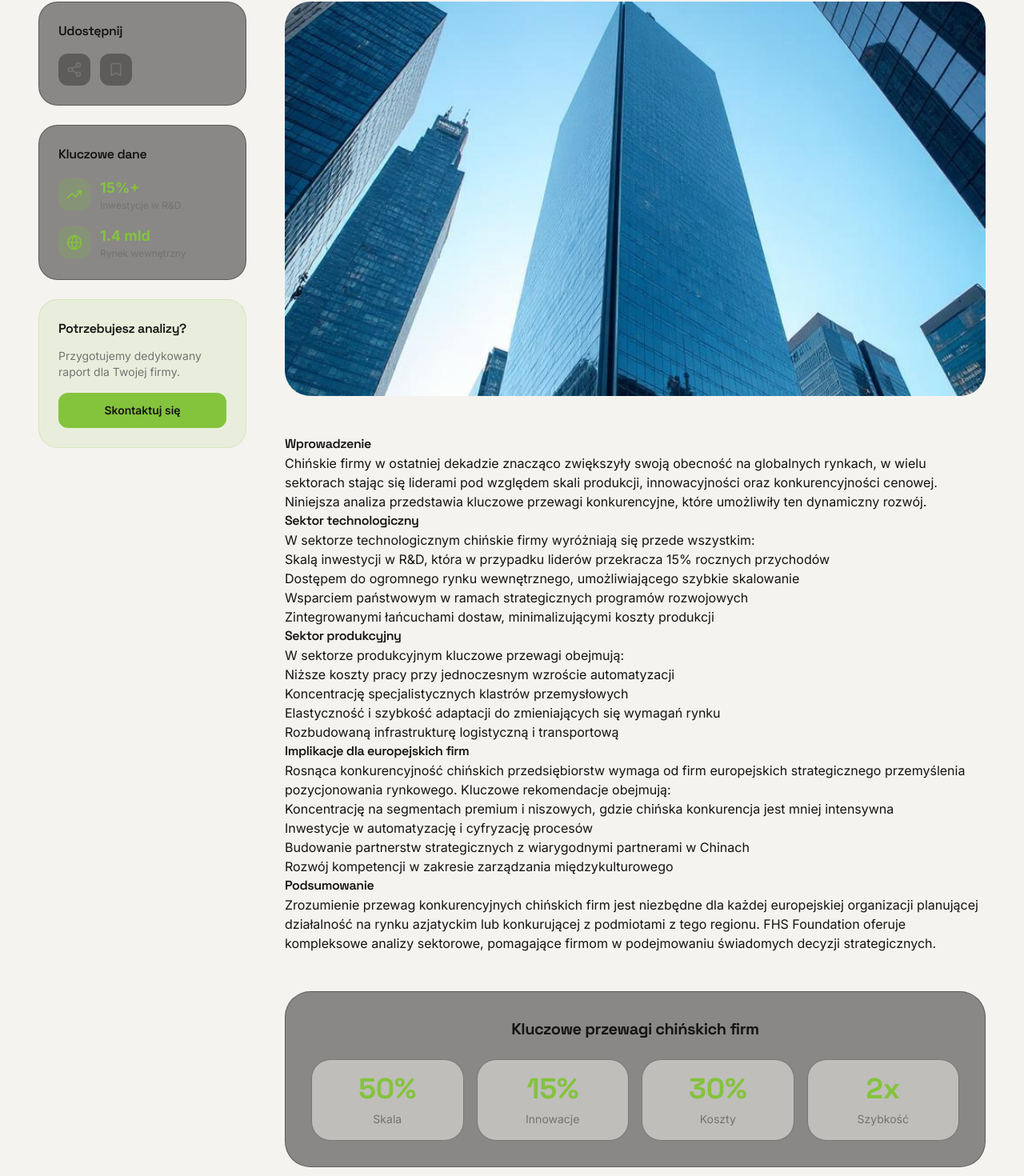
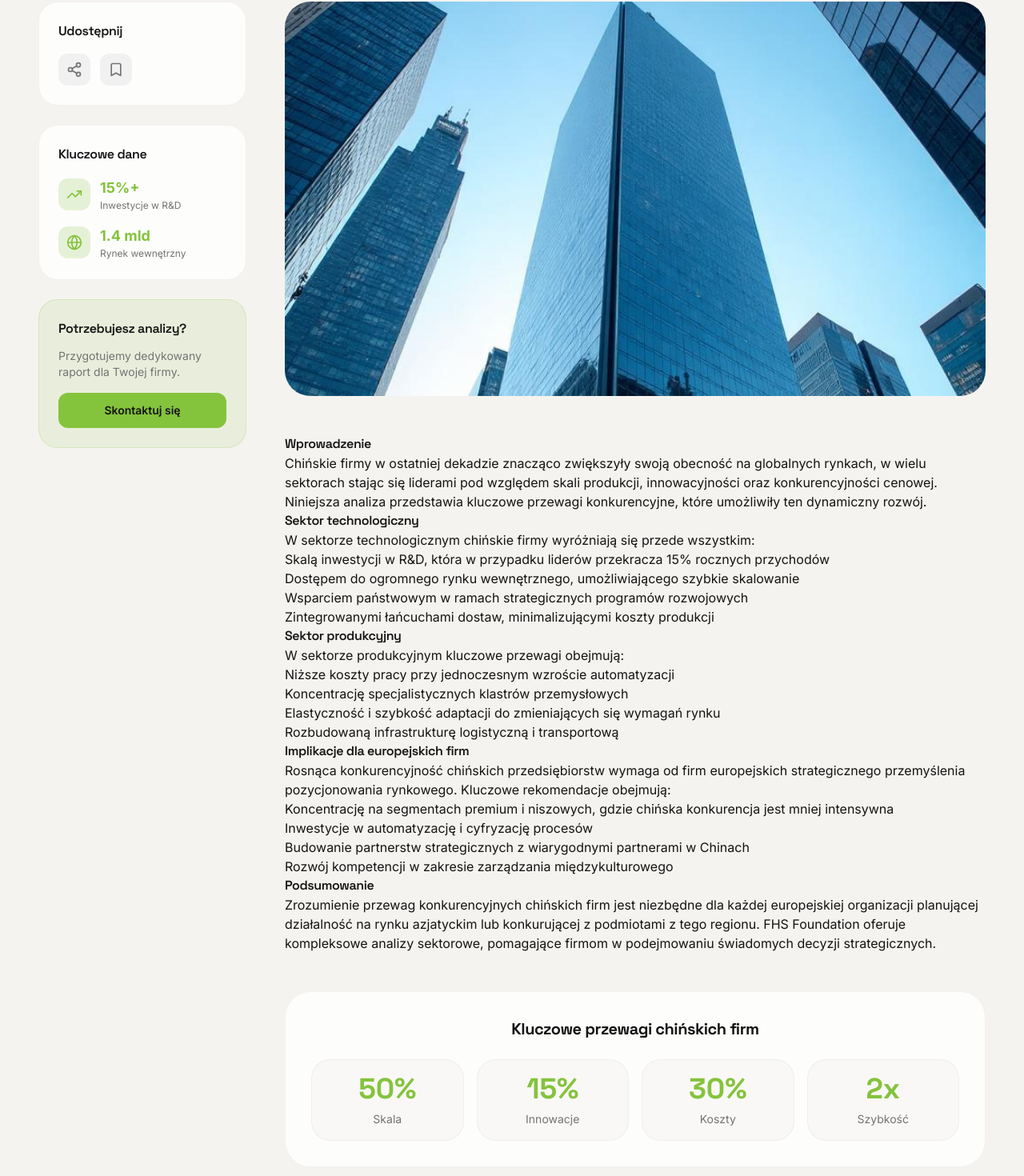
Before and after one commit to MatPawluk/fhs-fundacja-cms, a React (Vite) app: page /baza-wiedzy/automatyzacja-robotyzacja-chiny in a window 1280 px wide. Shown: the part 506-1976 px from the top of the page at 80% size. Built offline with nearby package versions, Linux system fonts and the light colour scheme; the HTML template or start-up script is replaced by a standard one.

Commit message:
Unified to light theme across pages
Co-authored-by: adriannkwamu <265244291+adriannkwamu@users.noreply.github.com>

```diff
--- a/src/components/CaseStudiesSection.tsx
+++ b/src/components/CaseStudiesSection.tsx
@@ -37,7 +37,7 @@ export const CaseStudiesSection = () => {
               <motion.div animate={{ rotateY: flippedCard === index ? 180 : 0 }} transition={{ duration: 0.6 }} className="relative w-full h-full preserve-3d" style={{ transformStyle: 'preserve-3d' }}>
                 <div className="absolute inset-0 rounded-3xl overflow-hidden backface-hidden" style={{ backfaceVisibility: 'hidden' }}>
                   <img src={caseStudyImages[study.imageKey]} alt={study.name} className="w-full h-full object-cover" />
-                  <div className="absolute inset-0 bg-gradient-to-t from-[#1a1a1a] via-[#1a1a1a]/50 to-transparent" />
+                  <div className="absolute inset-0 bg-gradient-to-t from-[#f5f3ef] via-[#f5f3ef]/50 to-transparent" />
                   <div className="absolute bottom-0 left-0 right-0 p-6">
                     <span className="text-lime text-sm font-medium uppercase tracking-wider">{study.category}</span>
                     <h3 className="font-display text-2xl font-bold text-gray-900 mt-2">{study.name}</h3>
--- a/src/components/TeamCarousel.tsx
+++ b/src/components/TeamCarousel.tsx
@@ -22,8 +22,8 @@ export const TeamCarousel = () => {
   return (
     <section className="py-16 overflow-hidden" style={{ backgroundColor: '#f5f3ef' }}>
       <div className="relative py-4">
-        <div className="absolute left-0 -top-4 -bottom-4 w-48 z-10 pointer-events-none" style={{ background: 'linear-gradient(to right, #050608 30%, transparent)' }} />
-        <div className="absolute right-0 -top-4 -bottom-4 w-48 z-10 pointer-events-none" style={{ background: 'linear-gradient(to left, #050608 30%, transparent)' }} />
+        <div className="absolute left-0 -top-4 -bottom-4 w-48 z-10 pointer-events-none" style={{ background: 'linear-gradient(to right, #f5f3ef 30%, transparent)' }} />
+        <div className="absolute right-0 -top-4 -bottom-4 w-48 z-10 pointer-events-none" style={{ background: 'linear-gradient(to left, #f5f3ef 30%, transparent)' }} />
 
         <motion.div
           animate={{ x: ['0%', '-50%'] }}
--- a/src/pages/ArticleDetail.tsx
+++ b/src/pages/ArticleDetail.tsx
@@ -128,20 +128,20 @@ const ArticleDetail = () => {
             <aside className="lg:col-span-1 order-2 lg:order-1">
               <div className="sticky top-28 space-y-6">
                 {/* Share buttons */}
-                <div className="p-6 bg-gray-800/50 rounded-2xl border border-gray-700/50">
+                <div className="p-6 bg-white/80 rounded-2xl border border-gray-200/50">
                   <h3 className="font-semibold text-gray-900 mb-4">Udostępnij</h3>
                   <div className="flex gap-3">
-                    <button className="w-10 h-10 rounded-xl bg-gray-700/50 hover:bg-lime hover:text-gray-900 text-gray-500 flex items-center justify-center transition-all duration-300">
+                    <button className="w-10 h-10 rounded-xl bg-gray-200/50 hover:bg-lime hover:text-gray-900 text-gray-500 flex items-center justify-center transition-all duration-300">
                       <Share2 className="w-5 h-5" />
                     </button>
-                    <button className="w-10 h-10 rounded-xl bg-gray-700/50 hover:bg-lime hover:text-gray-900 text-gray-500 flex items-center justify-center transition-all duration-300">
+                    <button className="w-10 h-10 rounded-xl bg-gray-200/50 hover:bg-lime hover:text-gray-900 text-gray-500 flex items-center justify-center transition-all duration-300">
                       <Bookmark className="w-5 h-5" />
                     </button>
                   </div>
                 </div>
 
                 {/* Key Stats - Interactive element */}
-                <div className="p-6 bg-gray-800/50 rounded-2xl border border-gray-700/50">
+                <div className="p-6 bg-white/80 rounded-2xl border border-gray-200/50">
                   <h3 className="font-semibold text-gray-900 mb-4">Kluczowe dane</h3>
                   <div className="space-y-4">
                     <div className="flex items-center gap-3">
@@ -200,7 +200,7 @@ const ArticleDetail = () => {
                 initial={{ opacity: 0, y: 30 }}
                 animate={{ opacity: 1, y: 0 }}
                 transition={{ duration: 0.6, delay: 0.2 }}
-                className="prose prose-lg prose-invert max-w-none prose-headings:font-display prose-headings:text-gray-900 prose-p:text-gray-600 prose-li:text-gray-600 prose-a:text-lime prose-a:no-underline hover:prose-a:underline prose-strong:text-gray-900"
+                className="prose prose-lg  max-w-none prose-headings:font-display prose-headings:text-gray-900 prose-p:text-gray-600 prose-li:text-gray-600 prose-a:text-lime prose-a:no-underline hover:prose-a:underline prose-strong:text-gray-900"
                 dangerouslySetInnerHTML={{ __html: article.content }}
               />
 
@@ -209,14 +209,14 @@ const ArticleDetail = () => {
                 initial={{ opacity: 0, y: 30 }}
                 whileInView={{ opacity: 1, y: 0 }}
                 viewport={{ once: true }}
-                className="mt-12 p-8 bg-gray-800/50 rounded-3xl border border-gray-700/50"
+                className="mt-12 p-8 bg-white/80 rounded-3xl border border-gray-200/50"
               >
                 <h3 className="font-display font-bold text-xl text-gray-900 mb-6 text-center">
                   Kluczowe przewagi chińskich firm
                 </h3>
                 <div className="grid sm:grid-cols-2 lg:grid-cols-4 gap-4">
                   {['Skala', 'Innowacje', 'Koszty', 'Szybkość'].map((item, index) => (
-                    <div key={item} className="text-center p-4 bg-[#f5f3ef]/50 rounded-2xl border border-gray-700/50">
+                    <div key={item} className="text-center p-4 bg-[#f5f3ef]/50 rounded-2xl border border-gray-200/50">
                       <div className="font-display text-4xl font-bold text-lime mb-2">
                         {['50%', '15%', '30%', '2x'][index]}
                       </div>
--- a/src/pages/BazaWiedzy.tsx
+++ b/src/pages/BazaWiedzy.tsx
@@ -44,7 +44,7 @@ const BazaWiedzy = () => {
       <section className="relative pt-28 pb-12 overflow-hidden" style={{ backgroundColor: '#f5f3ef' }}>
         <div className="absolute inset-0 overflow-hidden pointer-events-none">
           <img src={worldMap} alt="" className="w-full h-full object-cover opacity-10" />
-          <div className="absolute inset-0" style={{ background: 'linear-gradient(to bottom, rgba(5,6,8,0.8), rgba(5,6,8,0.9), #1a1a1a)' }} />
+          <div className="absolute inset-0" style={{ background: 'linear-gradient(to bottom, rgba(245,243,239,0.8), rgba(245,243,239,0.9), #1a1a1a)' }} />
           <div className="absolute top-1/4 right-1/4 w-[500px] h-[500px] bg-lime/5 blur-[150px] rounded-full" />
         </div>
 
@@ -107,7 +107,7 @@ const BazaWiedzy = () => {
                           ? 'bg-lime text-gray-900'
                           : article.category === categories[2]
                           ? 'bg-white/90 text-gray-900'
-                          : 'text-gray-900 border border-gray-700'
+                          : 'text-gray-900 border border-gray-200'
                       }`}
                       style={article.category === categories[3] ? { backgroundColor: '#e8e5e0' } : {}}
                       >
--- a/src/pages/ONas.tsx
+++ b/src/pages/ONas.tsx
@@ -59,7 +59,7 @@ const ONas = () => {
       <section ref={heroRef} className="relative min-h-screen overflow-hidden flex items-center">
         <motion.div style={{ y: heroY }} className="absolute inset-0">
           <img src={shanghaiHeroBg} alt="" className="w-full h-full object-cover" />
-          <div className="absolute inset-0 bg-gradient-to-b from-[#1a1a1a]/60 via-[#1a1a1a]/80 to-[#1a1a1a]" />
+          <div className="absolute inset-0 bg-gradient-to-b from-[#f5f3ef]/60 via-[#f5f3ef]/80 to-[#f5f3ef]" />
           <div className="absolute inset-0 bg-[radial-gradient(ellipse_at_center,transparent_0%,#1a1a1a_80%)]" />
         </motion.div>
 
@@ -129,7 +129,7 @@ const ONas = () => {
                 <motion.div key={member.name} initial={{ opacity: 0, y: 30 }} whileInView={{ opacity: 1, y: 0 }} viewport={{ once: true }} transition={{ delay: index * 0.1 }} className="group">
                   <div className="relative mb-4 rounded-2xl overflow-hidden aspect-[3/4]">
                     <img src={member.image} alt={member.name} className="w-full h-full object-cover transition-transform duration-500 group-hover:scale-105" />
-                    <div className="absolute inset-0 bg-gradient-to-t from-[#1a1a1a]/80 via-transparent to-transparent" />
+                    <div className="absolute inset-0 bg-gradient-to-t from-[#f5f3ef]/80 via-transparent to-transparent" />
                   </div>
                   <h3 className="font-display font-bold text-base lg:text-lg text-gray-900">{member.name}</h3>
                   <p className="text-gray-500 text-xs lg:text-sm">{member.role}</p>
@@ -141,7 +141,7 @@ const ONas = () => {
                 <motion.div key={member.name} initial={{ opacity: 0, y: 30 }} whileInView={{ opacity: 1, y: 0 }} viewport={{ once: true }} transition={{ delay: (index + 3) * 0.1 }} className="group">
                   <div className="relative mb-4 rounded-2xl overflow-hidden aspect-[3/4]">
                     <img src={member.image} alt={member.name} className="w-full h-full object-cover transition-transform duration-500 group-hover:scale-105" />
-                    <div className="absolute inset-0 bg-gradient-to-t from-[#1a1a1a]/80 via-transparent to-transparent" />
+                    <div className="absolute inset-0 bg-gradient-to-t from-[#f5f3ef]/80 via-transparent to-transparent" />
                   </div>
                   <h3 className="font-display font-bold text-base lg:text-lg text-gray-900">{member.name}</h3>
                   <p className="text-gray-500 text-xs lg:text-sm">{member.role}</p>
--- a/src/pages/ServiceDetail.tsx
+++ b/src/pages/ServiceDetail.tsx
@@ -33,7 +33,7 @@ const ServiceDetail = () => {
             alt=""
             className="w-full h-full object-cover opacity-10 grayscale"
           />
-          <div className="absolute inset-0" style={{ background: 'linear-gradient(to bottom, rgba(5,6,8,0.8), rgba(5,6,8,0.9), #1a1a1a)' }} />
+          <div className="absolute inset-0" style={{ background: 'linear-gradient(to bottom, rgba(245,243,239,0.8), rgba(245,243,239,0.9), #1a1a1a)' }} />
           <div className="absolute top-1/3 right-1/4 w-[400px] h-[400px] bg-lime/8 blur-[150px] rounded-full" />
         </div>
 
```
Also changed, not shown: src/pages/Uslugi.tsx (+4 -4 lines).
